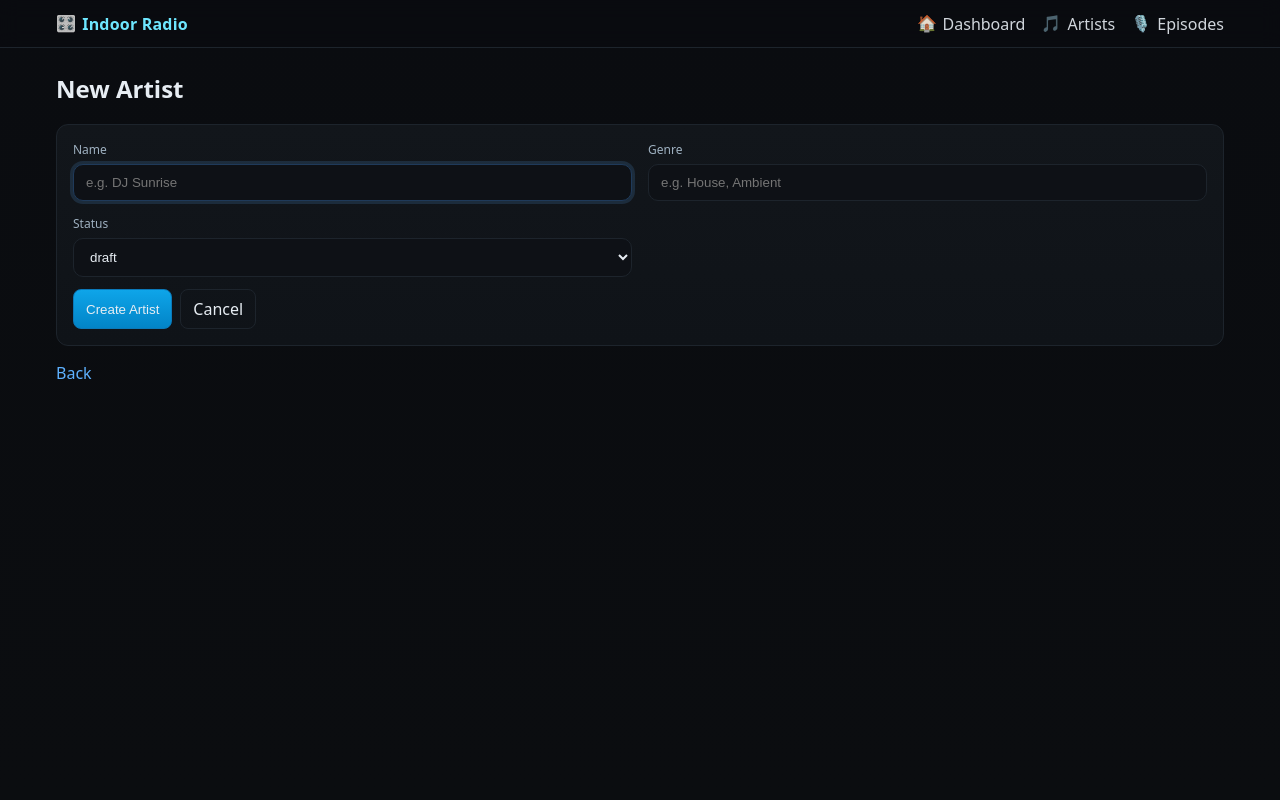
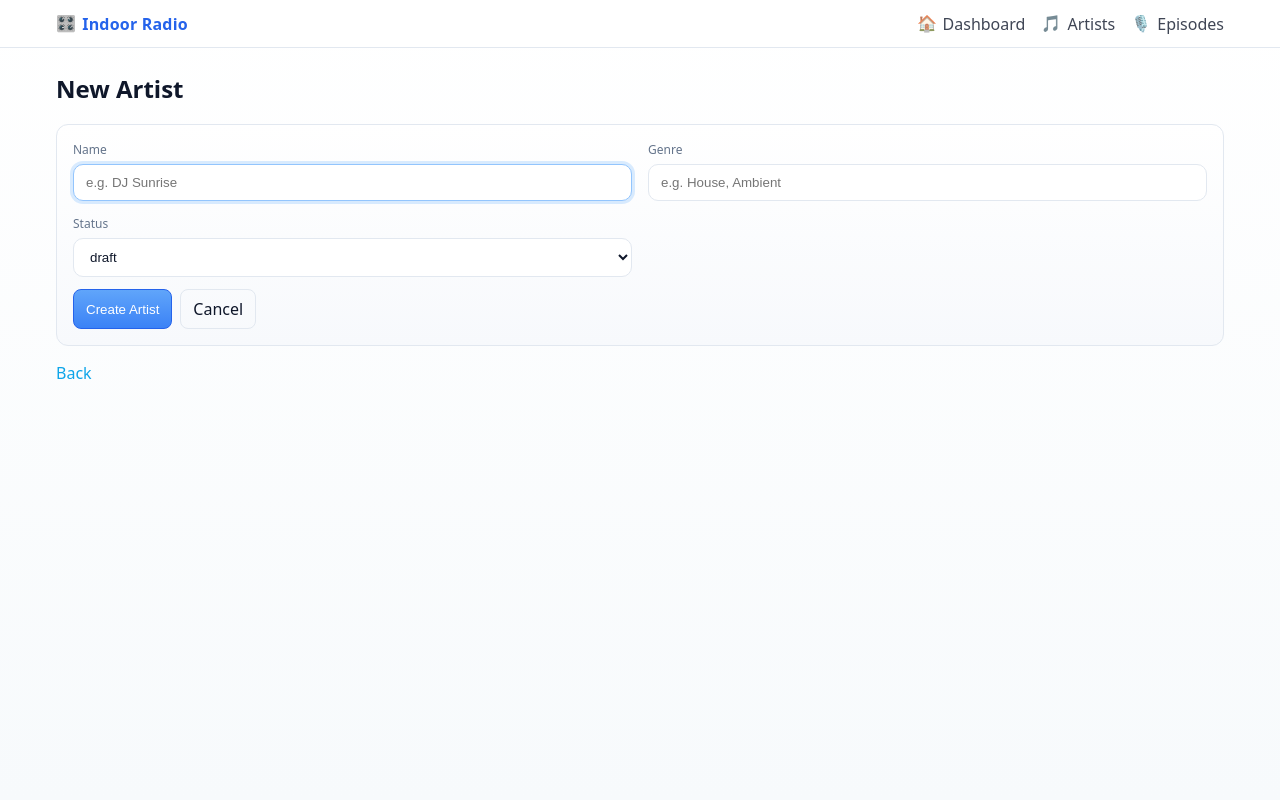
Before and after one commit to sakaidubz/indoor-radio-platform, a Rails app: page /artists/new in a window 1280 px wide. Run offline with Rails 7, Linux system fonts and the light colour scheme; some libraries are stand-ins or nearby versions.

Commit message:
feat(ui): replace Dashboard emoji with PNG logo and apply light theme; add GIF background loop on Dashboard

```diff
--- a/app/assets/stylesheets/application.css
+++ b/app/assets/stylesheets/application.css
@@ -3,26 +3,27 @@
 /* *= require_self */
 
 :root {
-  --bg: #0b0d10;
-  --panel: #12161b;
-  --panel-2: #0f1318;
-  --text: #e7edf3;
-  --muted: #9fb1c1;
-  --link: #5eb1ff;
-  --brand: #6ee7ff;
-  --brand-2: #9df4ff;
-  --border: #1d242c;
-  --accent: #1d3347;
-  --good: #00d68f;
-  --warn: #ffd166;
-  --bad: #ff6b6b;
+  /* Light theme palette */
+  --bg: #f7fafc;           /* page background */
+  --panel: #ffffff;        /* card/panel start */
+  --panel-2: #f7f9fc;      /* card/panel end */
+  --text: #0f172a;         /* main text */
+  --muted: #64748b;        /* secondary text */
+  --link: #0ea5e9;         /* links */
+  --brand: #2563eb;        /* brand primary */
+  --brand-2: #60a5fa;      /* brand hover */
+  --border: #e2e8f0;       /* borders */
+  --accent: #e6eef8;       /* neutral button bg */
+  --good: #10b981;
+  --warn: #f59e0b;
+  --bad: #ef4444;
 }
 
 * { box-sizing: border-box; }
 html, body { height: 100%; }
 body {
   margin: 0;
-  background: linear-gradient(180deg, #0a0c10 0%, #0b0d10 100%);
+  background: linear-gradient(180deg, #ffffff 0%, var(--bg) 100%);
   color: var(--text);
   font-family: ui-sans-serif, system-ui, -apple-system, Segoe UI, Roboto, Helvetica, Arial, "Apple Color Emoji", "Segoe UI Emoji";
   -webkit-font-smoothing: antialiased;
@@ -36,7 +37,7 @@ a:hover { text-decoration: underline; }
   position: sticky;
   top: 0;
   z-index: 50;
-  background: rgba(10,12,16,0.65);
+  background: rgba(255,255,255,0.8);
   backdrop-filter: blur(10px);
   border-bottom: 1px solid var(--border);
 }
@@ -50,7 +51,7 @@ a:hover { text-decoration: underline; }
 }
 .brand-link { color: var(--brand); font-weight: 700; letter-spacing: 0.2px; }
 .nav { list-style: none; margin: 0; padding: 0; display: flex; gap: 16px; }
-.nav-link { color: var(--text); opacity: 0.9; }
+.nav-link { color: var(--text); opacity: 0.8; }
 .nav-link:hover { color: var(--brand-2); text-decoration: none; }
 
 .container { max-width: 1200px; margin: 24px auto; padding: 0 16px; }
@@ -64,7 +65,7 @@ a:hover { text-decoration: underline; }
 .actions-row { display: flex; gap: 8px; margin: 8px 0 20px; }
 .btn { display: inline-block; border-radius: 8px; padding: 8px 12px; background: var(--accent); color: var(--text); border: 1px solid var(--border); text-decoration: none; }
 .btn:hover { filter: brightness(1.08); text-decoration: none; }
-.btn-primary { background: linear-gradient(180deg, #0ea5e9 0%, #0284c7 100%); border-color: #0b79b9; }
+.btn-primary { background: linear-gradient(180deg, #60a5fa 0%, #3b82f6 100%); border-color: #2563eb; color: #ffffff; }
 
 .grid-2 { display: grid; grid-template-columns: 1fr 1fr; gap: 16px; margin-bottom: 16px; }
 .card { background: linear-gradient(180deg, var(--panel) 0%, var(--panel-2) 100%); border: 1px solid var(--border); border-radius: 12px; overflow: hidden; }
@@ -107,7 +108,7 @@ tbody tr:hover { background: rgba(255,255,255,0.02); }
   width: 100%;
   border-radius: 10px;
   border: 1px solid var(--border);
-  background: #0e1116;
+  background: #ffffff;
   color: var(--text);
   padding: 10px 12px;
   outline: none;
--- a/app/views/dashboard/index.html.slim
+++ b/app/views/dashboard/index.html.slim
@@ -1,5 +1,5 @@
 h1.page-title.with-emoji
-  span.emoji 📊
+  = image_tag "INDOOR RADIO.png", alt: "Indoor Radio", class: "logo"
   | Dashboard
 
 .stats-grid
--- a/app/views/layouts/application.html.slim
+++ b/app/views/layouts/application.html.slim
@@ -8,7 +8,8 @@ html
     = csp_meta_tag
     = stylesheet_link_tag "application", media: "all"
     = javascript_include_tag "application"
-  body
+  - body_classes = [controller_name, action_name].join(' ')
+  body class=body_classes
     nav.navbar
       .nav-inner
         .brand
```
Also changed, not shown: other parts of app/assets/stylesheets/application.css (+17 -6 lines).
